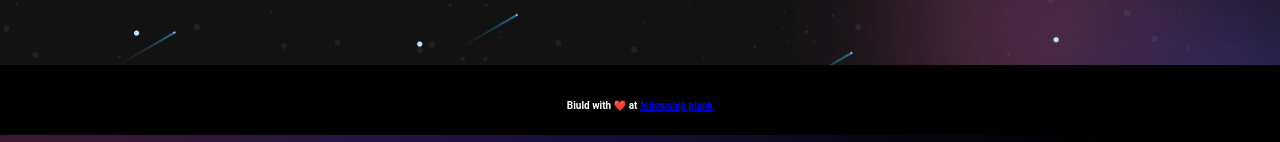
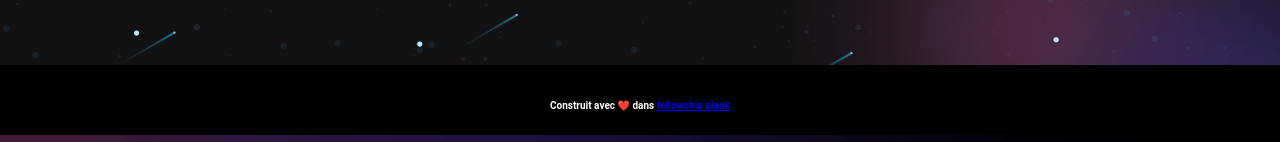
Before and after one commit to marinadiniz-plank/RocketProject-FrontEnd, a React (Vite) app in the folder frontend/: page / in a window 1280 px wide. Shown: the part 655-797 px from the top of the page. Built offline with nearby package versions, Linux system fonts and the light colour scheme.

Commit message:
i18 for footer and 404

```diff
--- a/frontend/src/components/Footer.tsx
+++ b/frontend/src/components/Footer.tsx
@@ -1,10 +1,12 @@
+import { useTranslation } from "react-i18next";
 import "../assets/CSS/main.css";
 
 const Footer = () => {
+	const { t } = useTranslation();
 	return (
 		<footer>
 			<h5>
-				Biuld with ❤️ at{" "}
+				{t("pages.footer")}{" "}
 				<a href="https://www.joinplank.com/">fellowship plank </a>{" "}
 			</h5>
 		</footer>
--- a/frontend/src/pages/ErrorPage.tsx
+++ b/frontend/src/pages/ErrorPage.tsx
@@ -1,6 +1,8 @@
 import { Container, Typography } from "@mui/material";
+import { useTranslation } from "react-i18next";
 
 const ErrorPage = () => {
+	const { t } = useTranslation();
 	return (
 		<Container
 			sx={{
@@ -27,7 +29,7 @@ const ErrorPage = () => {
 						fontFamily: "Source Code Pro, monospace",
 					}}
 				>
-					You are all alone here
+					{t("pages.404")}
 				</Typography>
 				<Typography
 					variant="h1"
```
